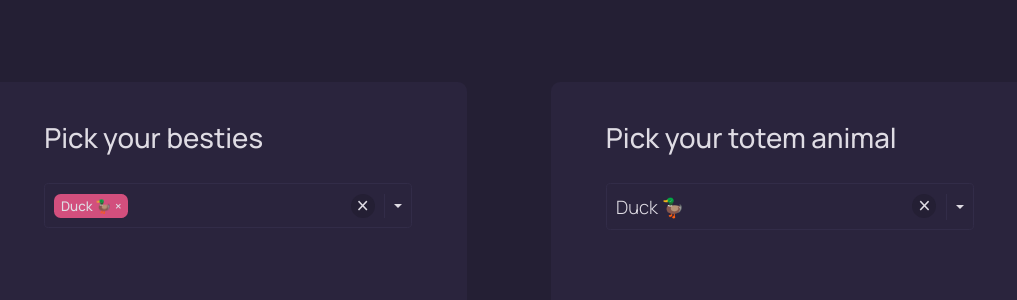
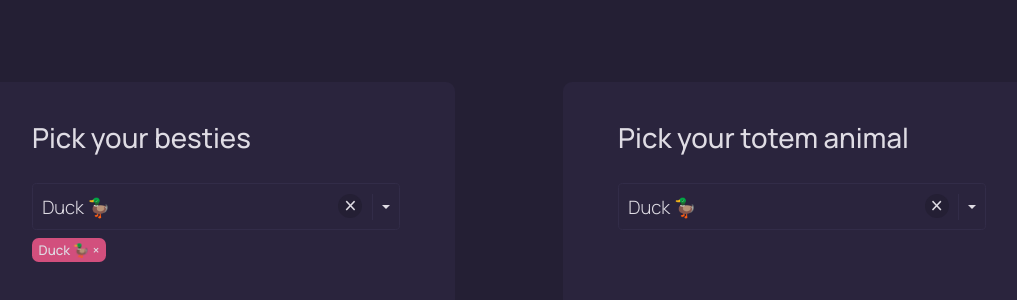
Before and after one commit to blobby-bobby/selector-sandbox, a React (Vite) app: page / in a window 1280 px wide. Shown: the part 178-478 px from the top of the page, without its empty margins (131-1148 px from the left). Built offline with nearby package versions, Linux system fonts and the light colour scheme; the HTML template or start-up script is replaced by a standard one.

Commit message:
updated multi selector: improved layout and default values

```diff
--- a/src/App.tsx
+++ b/src/App.tsx
@@ -1,4 +1,4 @@
-import { useState } from "react"
+import { useEffect, useState } from "react"
 import { Select } from "./components/Select/Select"
 import { SelectOption, options } from "./types/types"
 import styles from './app.module.css'
@@ -7,6 +7,11 @@ function App() {
 
   const [value1, setValue1] = useState<SelectOption[]>([options[0]])
   const [value2, setValue2] = useState<SelectOption | undefined>(options[0])
+
+  useEffect(() => {
+    console.table(value1)
+    console.table(value2)
+  }, [value1])
 
   return (
     <main className={styles.fullpage}>
--- a/src/app.module.css
+++ b/src/app.module.css
@@ -11,6 +11,7 @@
   width: 100dvw;
   height: 100dvh;
   display: flex;
+  gap: 2em;
   place-items: center;
   justify-content: space-evenly;
   flex-wrap: wrap;
--- a/src/components/Select/Select.tsx
+++ b/src/components/Select/Select.tsx
@@ -70,6 +70,7 @@ export const Select: FunctionComponent<SelectProps> = (props) => {
 
 
   return (
+    <>
     <div
       ref={containerRef}
       onBlur={() => setIsOpen(false)}
@@ -78,19 +79,8 @@ export const Select: FunctionComponent<SelectProps> = (props) => {
       className={styles.container}
     >
       <span className={styles.value}>
-        {props.multiple ? props.value.map((val) => (
-          <button
-            key={val.value}
-            onClick={e =>{
-              e.stopPropagation
-              selectOption(val)
-            }}
-            className={styles["option-badge"]}
-            >
-              {val.label}
-              <span className={styles["remove-btn"]}>&times;</span>
-          </button>
-        )) : props.value?.label}
+
+        {props.multiple ? (props.value.length !== 0 ? props.value[props.value.length - 1].label : "------") : props.value?.label}
         </span>
       <button
         onClick={e => {
@@ -118,5 +108,23 @@ export const Select: FunctionComponent<SelectProps> = (props) => {
         ))}
       </ul>
     </div>
+
+    {/* Multiple labels */}
+        <div className={`${styles.value} ${styles["multival-container"]}`}>
+      {props.multiple ? props.value.map((val) => (
+          <button
+            key={val.value}
+            onClick={e =>{
+              e.stopPropagation
+              selectOption(val)
+            }}
+            className={styles["option-badge"]}
+            >
+              {val.label}
+              <span className={styles["remove-btn"]}>&times;</span>
+          </button>
+        )) : ""}
+    </div>
+    </>
   );
 }
--- a/src/components/Select/select.module.css
+++ b/src/components/Select/select.module.css
@@ -14,6 +14,11 @@
 
 .container:focus {
     border-color: #5A4698;
+}
+
+.multival-container {
+    padding: .5rem 0;
+    width: 20em;
 }
 
 .value {
--- a/src/types/types.ts
+++ b/src/types/types.ts
@@ -26,7 +26,7 @@ export const options: SelectOption[] = [
     { label: "Bear 🐻", value: 3 },
     { label: "Cat 🐈", value: 4 },
     { label: "Otter 🦦", value: 5 },
-    { label: "Turtle 🐢", value: 5 },
-    { label: "Snake 🐍", value: 6 },
-    { label: "Dolphin 🐬", value: 7},
+    { label: "Turtle 🐢", value: 6 },
+    { label: "Snake 🐍", value: 7 },
+    { label: "Dolphin 🐬", value: 8},
 ]
```
